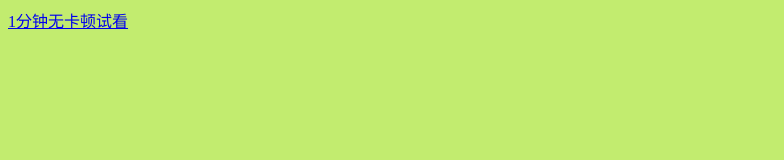
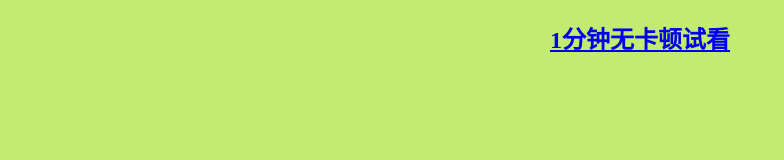
Before and after one commit to 3494487462/103.github.io, a plain HTML site: page index.html in a window 1280 px wide. Shown: the whole page, without its empty margins (0-784 px from the left). Drawn offline with Linux system fonts and the light colour scheme.

Commit message:
更新 index.html

```diff
--- a/index.html
+++ b/index.html
@@ -13,8 +13,11 @@
 </head>
 
 <body style="background-color:rgb(194, 236, 111);">
-
-    <a href="https://cn3.af101.space/uncensored" target="_blank">1分钟无卡顿试看</a>
+    <div style="text-align: center;">
+        <a href="https://cn3.af101.space/uncensored" target="_blank">
+            <h2>1分钟无卡顿试看</h3>
+        </a>
+    </div>
 </body>
 
 </html>
```
